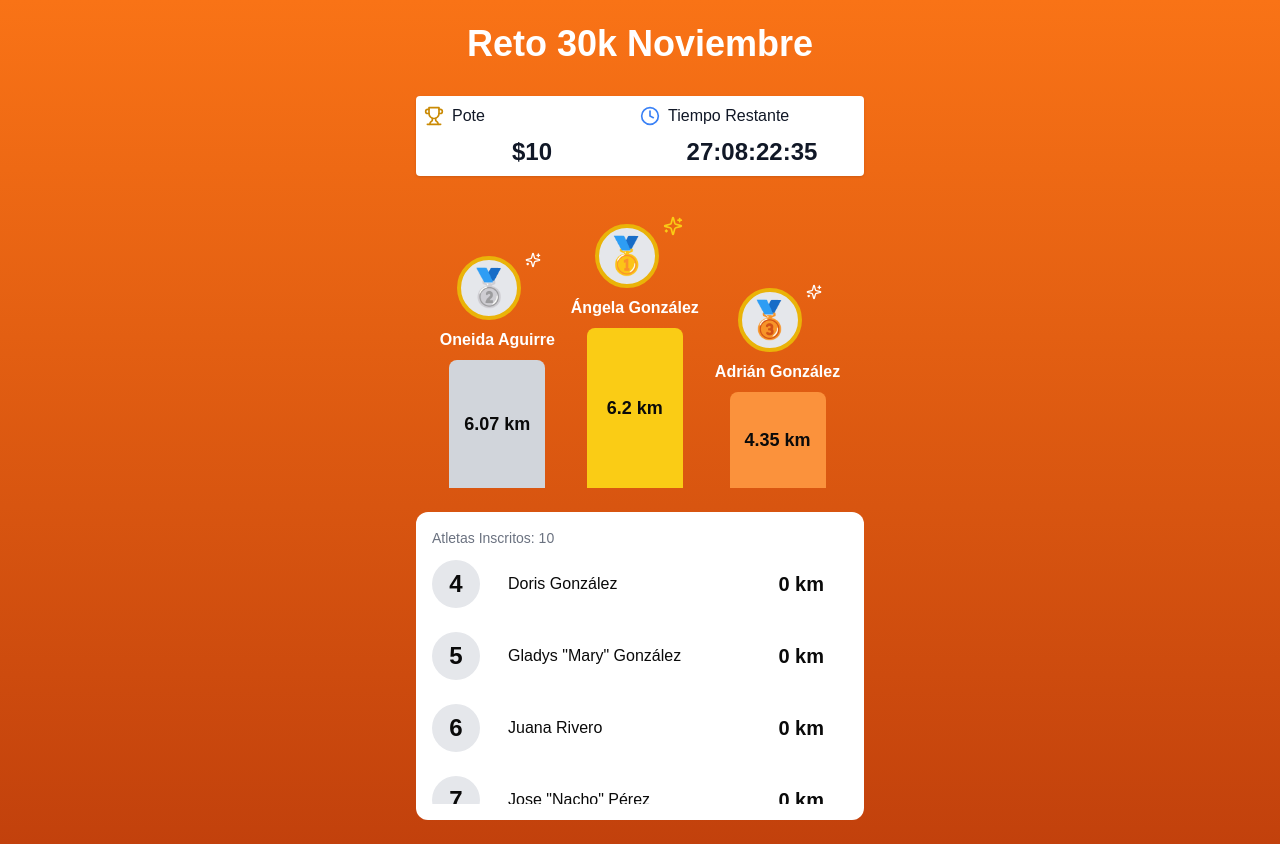
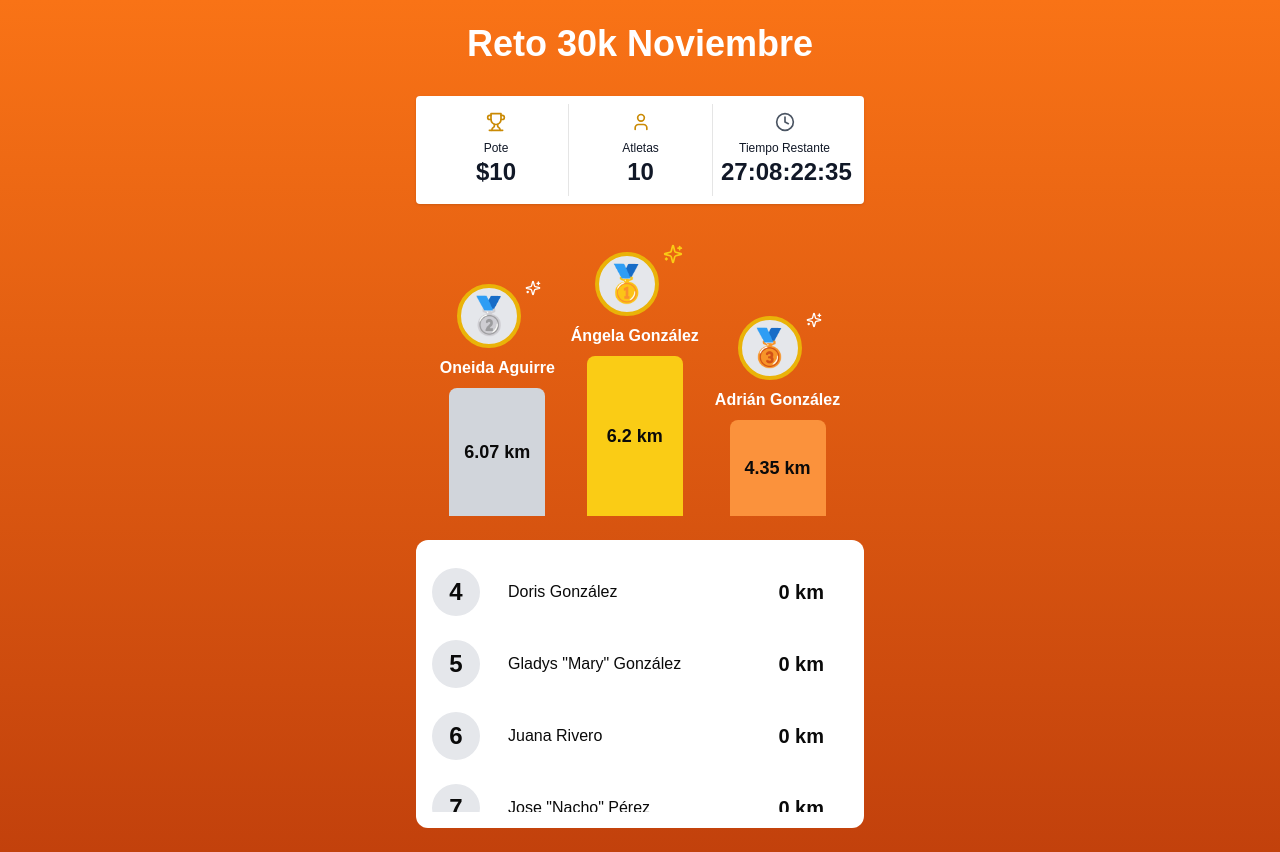
Before and after one commit to diegotronics/30k-noviembre, a Next.js app: page / in a window 1280 px wide. Built offline with nearby package versions, Linux system fonts and the light colour scheme.

Commit message:
more fixes

```diff
--- a/src/app/page.tsx
+++ b/src/app/page.tsx
@@ -2,7 +2,7 @@
 
 import { motion } from 'framer-motion'
 import Countdown from 'react-countdown'
-import { Sparkles, TrophyIcon, ClockIcon, GroupIcon } from 'lucide-react'
+import { Sparkles, TrophyIcon, ClockIcon, User } from 'lucide-react'
 import { ScrollArea } from '@/components/ui/scroll-area'
 
 type Player = {
@@ -90,25 +90,46 @@ export default function Component() {
                     Reto 30k Noviembre
                 </h1>
 
-                <div className="bg-white shadow overflow-hidden rounded mb-14 p-2 grid grid-cols-2">
-                    <div className="flex flex-col text-center">
-                        <p className="text-md leading-6 font-medium text-gray-900 flex items-center">
-                            <TrophyIcon className="h-5 w-5 text-yellow-600 mr-2" />
+                <div className="bg-white shadow overflow-hidden rounded mb-14 p-2 grid grid-cols-3 divide-x">
+                    <div className="flex flex-col text-center p-2">
+                        <p className="mb-2">
+                            <TrophyIcon className="h-5 w-5 text-yellow-600 m-auto" />
+                        </p>
+                        <p className="text-xs sm:text-md font-medium text-gray-900">
                             Pote
                         </p>
-                        <p className="mt-2 text-2xl font-semibold text-gray-900">
+                        <p className="text-lg sm:text-2xl font-semibold text-gray-900">
                             $10
                         </p>
                     </div>
-                    <div className="flex flex-col text-center">
-                        <h2 className="text-md leading-6 font-medium text-gray-900 flex items-center">
-                            <ClockIcon className="h-5 w-5 text-blue-500 mr-2" />
+                    <div className="flex flex-col text-center p-2">
+                        <p className="mb-2">
+                            <User className="h-5 w-5 text-yellow-600 m-auto" />
+                        </p>
+                        <p className="text-xs sm:text-md font-medium text-gray-900">
+                            Atletas
+                        </p>
+                        <p className="text-lg sm:text-2xl font-semibold text-gray-900">
+                            10
+                        </p>
+                    </div>
+                    <div className="flex flex-col text-center p-2">
+                        <p className="mb-2">
+                            <ClockIcon className="h-5 w-5 text-gray-600 m-auto" />
+                        </p>
+                        <p className="text-xs sm:text-md font-medium text-gray-900">
                             Tiempo Restante
-                        </h2>
+                        </p>
+                        <p className="text-lg sm:text-2xl font-semibold text-gray-900">
                             <Countdown
                                 date={endDate}
-                            renderer={({ days, hours, minutes, seconds }) => (
-                                <div className="mt-2 pl-2 text-2xl font-semibold text-gray-900">
+                                renderer={({
+                                    days,
+                                    hours,
+                                    minutes,
+                                    seconds,
+                                }) => (
+                                    <div>
                                         {String(days).padStart(2, '0')}:
                                         {String(hours).padStart(2, '0')}:
                                         {String(minutes).padStart(2, '0')}:
@@ -116,6 +137,7 @@ export default function Component() {
                                     </div>
                                 )}
                             />
+                        </p>
                     </div>
                 </div>
 
@@ -135,7 +157,7 @@ export default function Component() {
                                 </span>
                                 <Sparkles className="absolute -top-1 -right-1 w-4 h-4 text-white" />
                             </motion.div>
-                            <p className="text-white text-medium font-bold mt-2">
+                            <p className="text-white text-medium font-bold mt-2 text-center">
                                 {topThree[1].name}
                             </p>
                             <div className="bg-gray-300 h-32 w-24 rounded-t-lg mt-2 flex items-center justify-center">
@@ -158,7 +180,7 @@ export default function Component() {
                                 </span>
                                 <Sparkles className="absolute -top-2 -right-2 w-5 h-5 text-yellow-400" />
                             </motion.div>
-                            <p className="text-white text-medium font-bold mt-2">
+                            <p className="text-white text-medium font-bold mt-2 text-center">
                                 {topThree[0].name}
                             </p>
                             <div className="bg-yellow-400 h-40 w-24 rounded-t-lg mt-2 flex items-center justify-center">
@@ -181,7 +203,7 @@ export default function Component() {
                                 </span>
                                 <Sparkles className="absolute -top-1 -right-1 w-4 h-4 text-white" />
                             </motion.div>
-                            <p className="text-white text-medium font-bold mt-2">
+                            <p className="text-white text-medium font-bold mt-2 text-center">
                                 {topThree[2].name}
                             </p>
                             <div className="bg-orange-400 h-24 w-24 rounded-t-lg mt-2 flex items-center justify-center">
@@ -195,9 +217,6 @@ export default function Component() {
 
                 {/* Rest of players list */}
                 <div className="bg-white rounded-xl p-4">
-                    <div className="text-sm text-gray-500 flex items-center">
-                        Atletas Inscritos: {players.length}
-                    </div>
                     <ScrollArea className="h-64 w-full pr-4">
                         {restOfPlayers.map((player, index) => (
                             <motion.div
```
Lines whose indentation alone changed are shown as unchanged.
